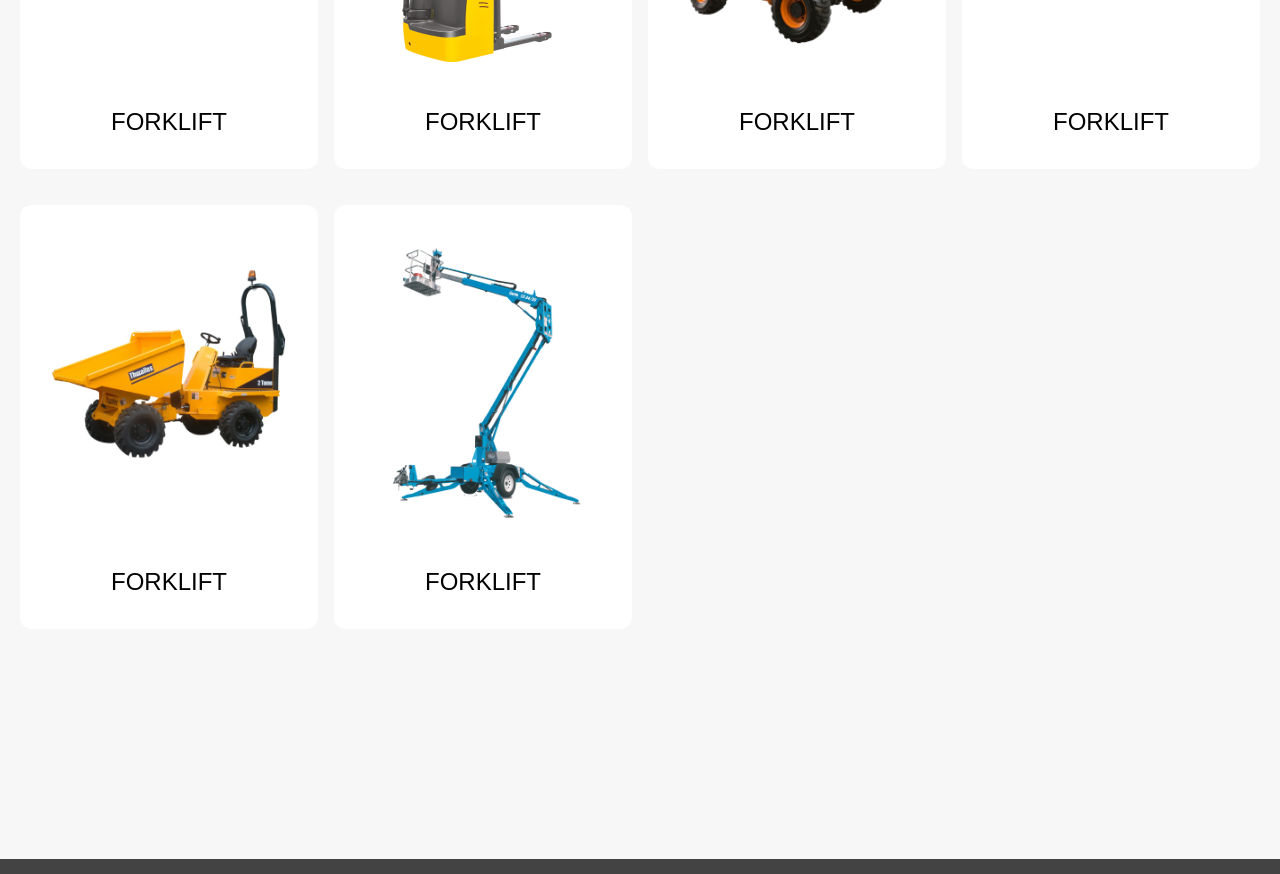
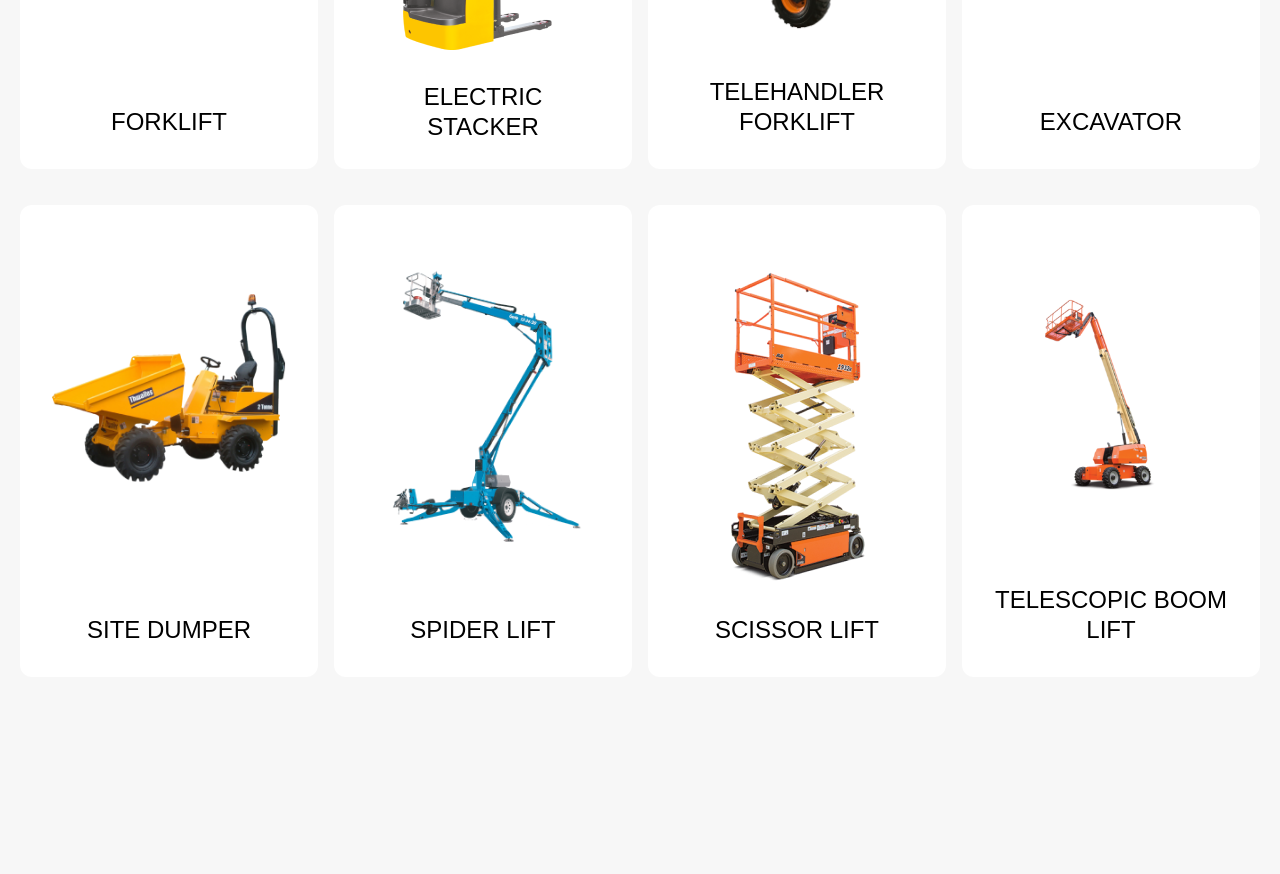
Before and after one commit to canter-tech/canter-tech.github.io, a plain HTML site: page equipment.html in a window 1280 px wide. Shown: the part 907-1781 px from the top of the page. Drawn offline with Linux system fonts and the light colour scheme; files whose address does not match are found by name.

Commit message:
Update equipment.html

```diff
--- a/equipment.html
+++ b/equipment.html
@@ -153,7 +153,7 @@
         </div>
       </div>
 
-      <div class="tabs container">
+<div class="tabs container">
         <div class="tabs__top flex flex--jcenter">
           <ul class="tabs__nav flex gap--8">
             <li><button class="tabs__nav-item active">All</button></li>
@@ -177,7 +177,7 @@
               <div class="card__thumb">
                 <img src="./assets/images/card_thumb2.png" alt="" />
               </div>
-              <div class="card__title">FORKLIFT</div>
+              <div class="card__title">ELECTRIC STACKER</div>
             </a>
           </div>
           <div class="card">
@@ -185,7 +185,7 @@
               <div class="card__thumb">
                 <img src="./assets/images/card_thumb3.png" alt="" />
               </div>
-              <div class="card__title">FORKLIFT</div>
+              <div class="card__title">TELEHANDLER FORKLIFT</div>
             </a>
           </div>
           <div class="card">
@@ -193,7 +193,7 @@
               <div class="card__thumb">
                 <img src="./assets/images/card_thumb4.png" alt="" />
               </div>
-              <div class="card__title">FORKLIFT</div>
+              <div class="card__title">EXCAVATOR</div>
             </a>
           </div>
           <div class="card">
@@ -201,7 +201,7 @@
               <div class="card__thumb">
                 <img src="./assets/images/card_thumb5.png" alt="" />
               </div>
-              <div class="card__title">FORKLIFT</div>
+              <div class="card__title">SITE DUMPER</div>
             </a>
           </div>
           <div class="card">
@@ -209,11 +209,28 @@
               <div class="card__thumb">
                 <img src="./assets/images/card_thumb6.png" alt="" />
               </div>
-              <div class="card__title">FORKLIFT</div>
+              <div class="card__title">SPIDER LIFT</div>
+            </a>
+          </div>
+          <div class="card">
+            <a href="">
+              <div class="card__thumb">
+                <img src="./assets/images/card_thumb7.png" alt="" />
+              </div>
+              <div class="card__title">SCISSOR LIFT</div>
+            </a>
+          </div>
+          <div class="card">
+            <a href="">
+              <div class="card__thumb">
+                <img src="./assets/images/card_thumb8.png" alt="" />
+              </div>
+              <div class="card__title">TELESCOPIC BOOM LIFT</div>
             </a>
           </div>
         </div>
-      </div></main>
+      </div>
+    </main>
 
     <footer class="footer">
       <div class="container footer__wrapper">
```
